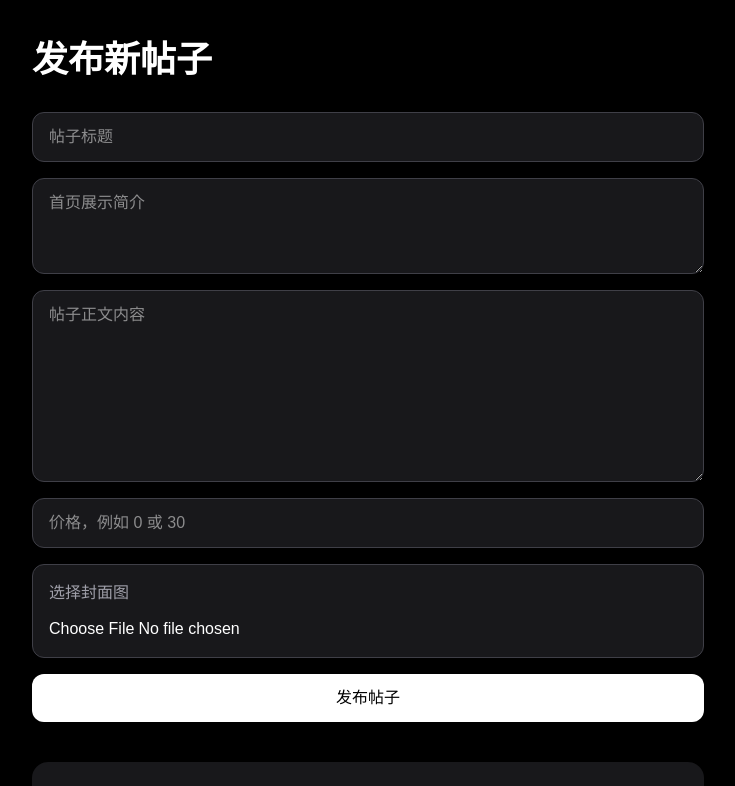
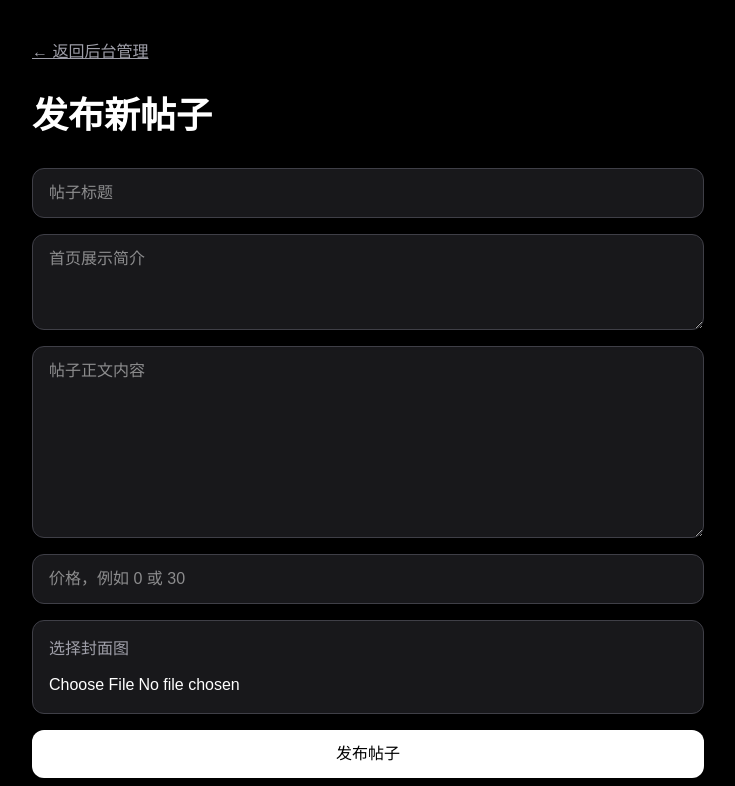
Before and after one commit to a1093179466-dotcom/AmekoRyTheater, a Next.js app: page /dashboard/upload in a window 1280 px wide. Shown: the top 786 px of the page, without its empty margins (8-743 px from the left). Built offline with nearby package versions, Linux system fonts and the light colour scheme.

Commit message:
增加了dashboard导航按钮

```diff
--- a/app/dashboard/page.tsx
+++ b/app/dashboard/page.tsx
@@ -6,6 +6,13 @@ export default function DashboardPage() {
       <h1 className="text-4xl font-bold mb-8">
         后台管理
       </h1>
+
+      <Link
+        href="/"
+        className="inline-block mb-8 text-zinc-400 hover:text-white underline transition"
+      >
+       ← 返回网站首页
+      </Link>
 
       <div className="grid gap-4 max-w-2xl">
         <Link
--- a/app/dashboard/posts/[id]/edit/page.tsx
+++ b/app/dashboard/posts/[id]/edit/page.tsx
@@ -1,5 +1,5 @@
 import Link from "next/link";
-
+import DashboardBackLink from "@/components/DashboardBackLink";
 import { prisma } from "@/lib/prisma";
 import EditPostForm from "@/components/EditPostForm";
 
@@ -60,14 +60,10 @@ export default async function EditPostPage({ params }: PageProps) {
 
   return (
     <main className="min-h-screen bg-black text-white p-10">
-      <div className="mb-8">
-        <Link
-          href="/dashboard/posts"
-          className="text-zinc-400 underline"
-        >
-          ← 返回帖子管理
-        </Link>
-      </div>
+      <DashboardBackLink
+        href="/dashboard/posts"
+        label="← 返回帖子管理"
+      />
 
       <h1 className="text-4xl font-bold mb-8">
         编辑帖子
--- a/app/dashboard/posts/page.tsx
+++ b/app/dashboard/posts/page.tsx
@@ -2,6 +2,8 @@ import Image from "next/image";
 import Link from "next/link";
 import DeletePostButton from "@/components/DeletePostButton";
 import { prisma } from "@/lib/prisma";
+import DashboardBackLink from "@/components/DashboardBackLink";
+
 
 export const dynamic = "force-dynamic";
 
@@ -21,6 +23,8 @@ export default async function DashboardPostsPage() {
 
   return (
     <main className="min-h-screen bg-black text-white p-10">
+      <DashboardBackLink />
+
       <div className="flex items-center justify-between mb-8">
         <h1 className="text-4xl font-bold">
           帖子管理
--- a/app/dashboard/upload/page.tsx
+++ b/app/dashboard/upload/page.tsx
@@ -2,6 +2,8 @@
 
 import { useEffect, useState } from "react";
 import { useRouter } from "next/navigation";
+import DashboardBackLink from "@/components/DashboardBackLink";
+
 
 export default function UploadPostPage() {
   const router = useRouter();
@@ -94,6 +96,8 @@ export default function UploadPostPage() {
 
   return (
     <main className="min-h-screen bg-black text-white p-10">
+      <DashboardBackLink />
+
       <h1 className="text-4xl font-bold mb-8">
         发布新帖子
       </h1>
--- /dev/null
+++ b/components/DashboardBackLink.tsx
@@ -0,0 +1,26 @@
+import Link from "next/link";
+
+type DashboardBackLinkProps = {
+  href?: string;
+  label?: string;
+};
+
+export default function DashboardBackLink({
+  href = "/dashboard",
+  label = "← 返回后台管理",
+}: DashboardBackLinkProps) {
+  return (
+    <div className="mb-8">
+      {/*
+        Link 是 Next.js 的页面跳转组件。
+        这里不用普通 <a>，是因为 Link 跳转更快，也更符合 Next.js 的路由方式。
+      */}
+      <Link
+        href={href}
+        className="inline-block text-zinc-400 hover:text-white underline transition"
+      >
+        {label}
+      </Link>
+    </div>
+  );
+}
```
